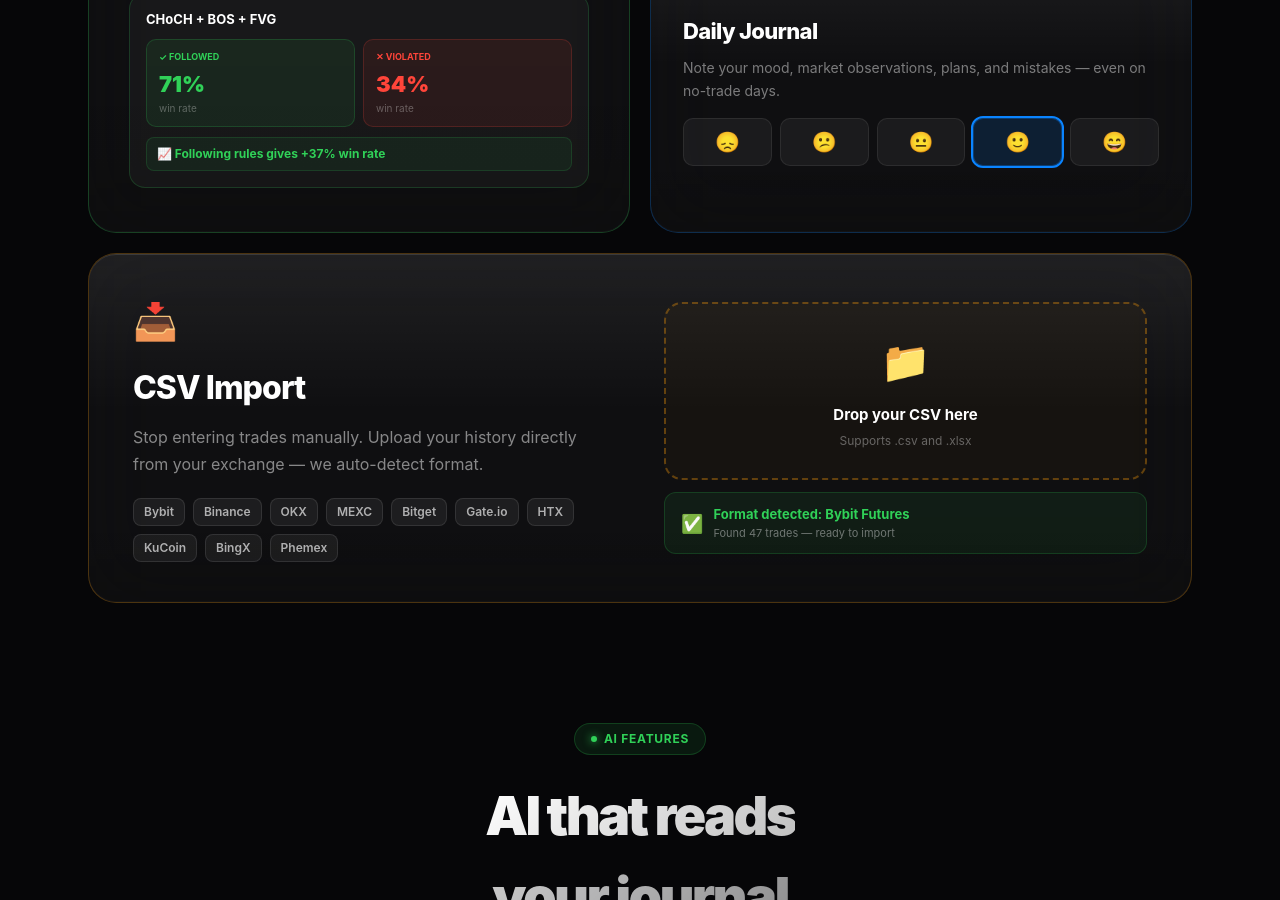
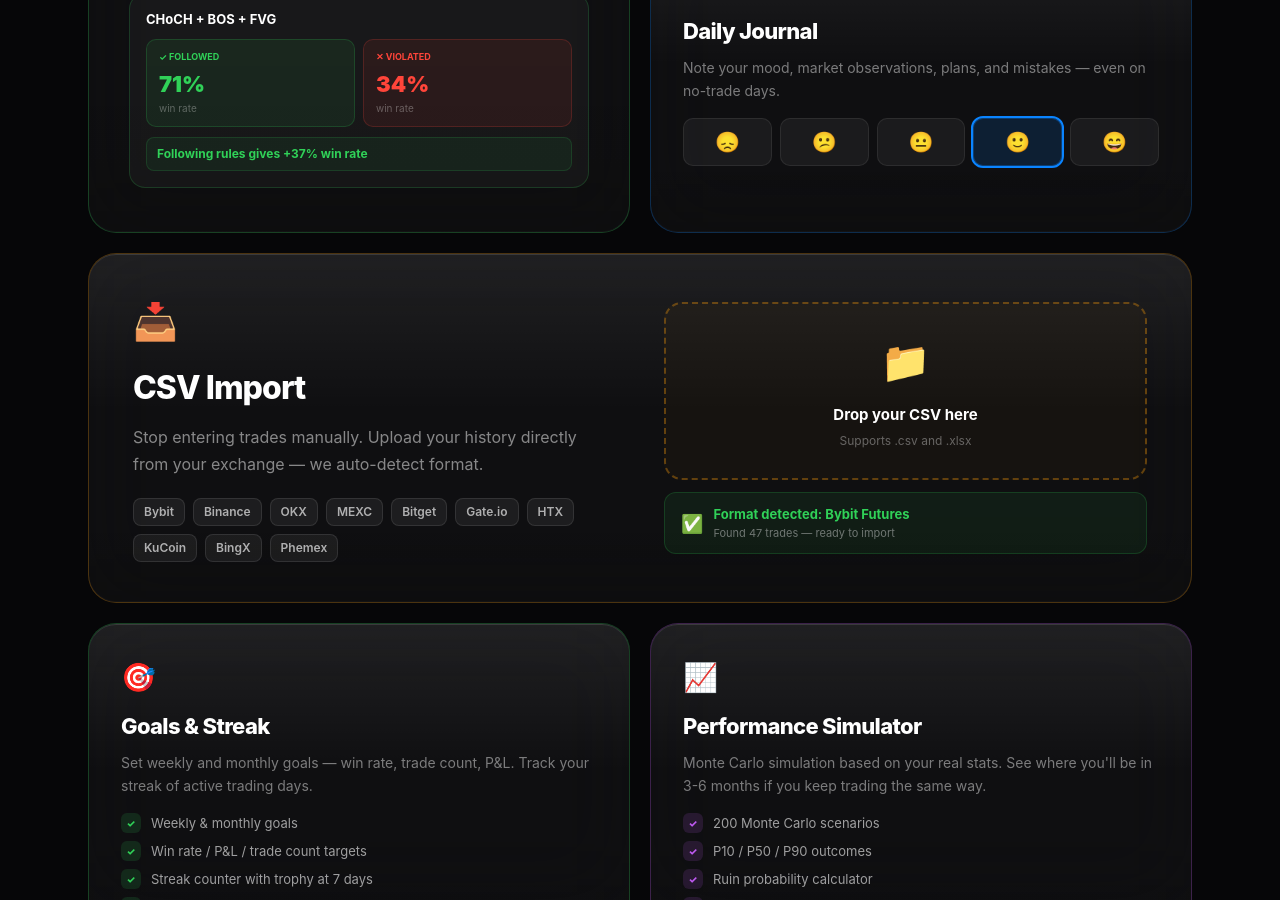
Before and after one commit to rivalden-sys/tradelog_pro, a Next.js app: page / in a window 1280 px wide. Shown: the part 1900-2800 px from the top of the page. Built offline with nearby package versions, Linux system fonts and the light colour scheme.

Commit message:
Update page.tsx

```diff
--- a/app/page.tsx
+++ b/app/page.tsx
@@ -44,7 +44,7 @@ function Glass({ children, accent, style, hover }: { children: React.ReactNode;
         backdropFilter: 'blur(40px)', WebkitBackdropFilter: 'blur(40px)',
         border: `1px solid ${accent ? accent + '40' : hovered ? 'rgba(255,255,255,0.18)' : 'rgba(255,255,255,0.1)'}`,
         borderRadius: 28,
-        boxShadow: `inset 0 1px 0 rgba(255,255,255,0.12), inset 0 -1px 0 rgba(255,255,255,0.03)`,
+        boxShadow: 'inset 0 1px 0 rgba(255,255,255,0.12), inset 0 -1px 0 rgba(255,255,255,0.03)',
         position: 'relative', overflow: 'hidden',
         transition: 'all 0.3s ease',
         ...style,
@@ -100,6 +100,7 @@ export default function Landing() {
     { q: 'How does the AI know my patterns?', a: 'AI reads your actual trade history — setup, result, emotion, playbook compliance, journal mood — and finds patterns specific to your trading.' },
     { q: 'Can I try it before paying?',       a: 'Yes! The Free plan includes up to 20 trades with basic analytics. No credit card required.' },
     { q: 'What is CSV Import?',               a: 'Upload your trades directly from Bybit, Binance, OKX, Bitget, MEXC and more. Trades are parsed and added automatically — no manual entry needed.' },
+    { q: 'What is Performance Simulator?',    a: 'Monte Carlo simulation that projects your current stats into the future. See where you\'ll be in 3-6 months if you keep trading the same way.' },
   ]
 
   return (
@@ -140,7 +141,7 @@ export default function Landing() {
             <GradientText from={GREEN} to="#2ecc71">Grow faster.</GradientText>
           </h1>
           <p style={{ fontSize: isMobile ? 16 : 21, color: 'rgba(255,255,255,0.45)', lineHeight: 1.65, maxWidth: 600, margin: '0 auto 40px' }}>
-            An AI trading journal with coaching, psychology analysis, playbook rules, emotion tracking and daily notes. Stop repeating the same mistakes.
+            An AI trading journal with coaching, psychology analysis, playbook rules, emotion tracking, goals, simulator and daily notes. Stop repeating the same mistakes.
           </p>
           <div style={{ display: 'flex', gap: 12, justifyContent: 'center', flexWrap: 'wrap', marginBottom: 20 }}>
             <Link href="/register" style={{ padding: isMobile ? '14px 28px' : '17px 40px', borderRadius: 16, background: `linear-gradient(135deg, ${GREEN}, #2ecc71)`, color: '#000', textDecoration: 'none', fontSize: isMobile ? 15 : 17, fontWeight: 800, boxShadow: `0 0 50px ${GREEN}55` }}>Start for free →</Link>
@@ -231,7 +232,7 @@ export default function Landing() {
                   </div>
                 </div>
                 <div style={{ fontSize: 12, fontWeight: 700, color: GREEN, background: `${GREEN}12`, border: `1px solid ${GREEN}25`, borderRadius: 8, padding: '7px 10px' }}>
-                  📈 Following rules gives +37% win rate
+                  Following rules gives +37% win rate
                 </div>
               </div>
             </div>
@@ -276,7 +277,8 @@ export default function Landing() {
           </div>
         </div>
 
-        <Glass accent={ORANGE} style={{ padding: isMobile ? '28px 22px' : '40px 44px', borderRadius: 28 }}>
+        {/* CSV Import */}
+        <Glass accent={ORANGE} style={{ padding: isMobile ? '28px 22px' : '40px 44px', borderRadius: 28, marginBottom: isMobile ? 12 : 20 }}>
           <div style={{ display: 'grid', gridTemplateColumns: isMobile ? '1fr' : '1fr 1fr', gap: isMobile ? 20 : 48, alignItems: 'center', position: 'relative', zIndex: 1 }}>
             <div>
               <div style={{ fontSize: 36, marginBottom: 16 }}>📥</div>
@@ -306,6 +308,45 @@ export default function Landing() {
             </div>
           </div>
         </Glass>
+
+        {/* Goals & Streak + Performance Simulator */}
+        <div style={{ display: 'grid', gridTemplateColumns: isMobile ? '1fr' : '1fr 1fr', gap: isMobile ? 12 : 20 }}>
+          <Glass accent={GREEN} style={{ padding: isMobile ? '24px 22px' : '32px 32px', borderRadius: 28 }}>
+            <div style={{ position: 'relative', zIndex: 1 }}>
+              <div style={{ fontSize: 28, marginBottom: 12 }}>🎯</div>
+              <div style={{ fontSize: isMobile ? 18 : 22, fontWeight: 800, color: '#fff', marginBottom: 8, letterSpacing: '-0.03em' }}>Goals & Streak</div>
+              <div style={{ fontSize: isMobile ? 13 : 14, color: 'rgba(255,255,255,0.45)', lineHeight: 1.65, marginBottom: 16 }}>
+                Set weekly and monthly goals — win rate, trade count, P&L. Track your streak of active trading days.
+              </div>
+              <div style={{ display: 'flex', flexDirection: 'column', gap: 8 }}>
+                {['Weekly & monthly goals', 'Win rate / P&L / trade count targets', 'Streak counter with trophy at 7 days', 'Auto-progress from real trades'].map(f => (
+                  <div key={f} style={{ display: 'flex', alignItems: 'center', gap: 10 }}>
+                    <div style={{ width: 20, height: 20, borderRadius: 6, background: `${GREEN}22`, display: 'flex', alignItems: 'center', justifyContent: 'center', fontSize: 10, color: GREEN, flexShrink: 0, fontWeight: 800 }}>{'✓'}</div>
+                    <span style={{ fontSize: isMobile ? 12 : 13, color: 'rgba(255,255,255,0.6)' }}>{f}</span>
+                  </div>
+                ))}
+              </div>
+            </div>
+          </Glass>
+
+          <Glass accent={PURPLE} style={{ padding: isMobile ? '24px 22px' : '32px 32px', borderRadius: 28 }}>
+            <div style={{ position: 'relative', zIndex: 1 }}>
+              <div style={{ fontSize: 28, marginBottom: 12 }}>📈</div>
+              <div style={{ fontSize: isMobile ? 18 : 22, fontWeight: 800, color: '#fff', marginBottom: 8, letterSpacing: '-0.03em' }}>Performance Simulator</div>
+              <div style={{ fontSize: isMobile ? 13 : 14, color: 'rgba(255,255,255,0.45)', lineHeight: 1.65, marginBottom: 16 }}>
+                Monte Carlo simulation based on your real stats. See where you'll be in 3-6 months if you keep trading the same way.
+              </div>
+              <div style={{ display: 'flex', flexDirection: 'column', gap: 8 }}>
+                {['200 Monte Carlo scenarios', 'P10 / P50 / P90 outcomes', 'Ruin probability calculator', 'EV calculator'].map(f => (
+                  <div key={f} style={{ display: 'flex', alignItems: 'center', gap: 10 }}>
+                    <div style={{ width: 20, height: 20, borderRadius: 6, background: `${PURPLE}22`, display: 'flex', alignItems: 'center', justifyContent: 'center', fontSize: 10, color: PURPLE, flexShrink: 0, fontWeight: 800 }}>{'✓'}</div>
+                    <span style={{ fontSize: isMobile ? 12 : 13, color: 'rgba(255,255,255,0.6)' }}>{f}</span>
+                  </div>
+                ))}
+              </div>
+            </div>
+          </Glass>
+        </div>
       </section>
 
       {/* AI FEATURES */}
@@ -323,7 +364,7 @@ export default function Landing() {
             { icon: '🧬', title: 'Psychology',     color: PURPLE, desc: 'Reads your comments and emotions. Finds fear, greed, revenge trading. Gives severity + action.', badge: 'Pro' },
             { icon: '💬', title: 'AI Chat',        color: BLUE,   desc: 'Chat with AI that has full context of your journal, emotions, playbook, and mood. Ask anything.', badge: 'Pro' },
             { icon: '📊', title: 'Trade Analysis', color: RED,    desc: 'Detailed breakdown per trade: entry quality, mistakes, system compliance, AI grade.', badge: 'Pro' },
-            { icon: '📈', title: 'Analytics',      color: GREEN,  desc: 'Win rate by setup & pair, P&L by weekday, Long vs Short, Max Drawdown and more.', badge: 'Free' },
+            { icon: '📈', title: 'Analytics',      color: GREEN,  desc: 'Win rate by setup & pair, P&L by weekday, Long vs Short, MAE/MFE analysis, Max Drawdown and more.', badge: 'Free' },
           ].map(f => (
             <Glass key={f.title} accent={f.color} hover style={{ padding: isMobile ? '22px 18px' : '32px 28px', borderRadius: 22 }}>
               <div style={{ position: 'relative', zIndex: 1 }}>
@@ -425,10 +466,25 @@ export default function Landing() {
           <Glass accent={GREEN} style={{ padding: isMobile ? '28px 22px' : '44px 38px', borderRadius: 28, background: `${GREEN}0d` }}>
             <div style={{ position: 'absolute', top: 18, right: 18, background: `linear-gradient(135deg, ${GOLD}, ${ORANGE})`, color: '#000', fontSize: 10, fontWeight: 800, padding: '4px 12px', borderRadius: 100, zIndex: 2, letterSpacing: '0.04em' }}>BEST VALUE</div>
             <div style={{ position: 'relative', zIndex: 1 }}>
-              <div style={{ fontSize: 13, color: GREEN, marginBottom: 8, fontWeight: 700 }}>Pro ⚡</div>
+              <div style={{ fontSize: 13, color: GREEN, marginBottom: 8, fontWeight: 700 }}>Pro</div>
               <div style={{ fontSize: isMobile ? 40 : 52, fontWeight: 900, letterSpacing: '-0.05em', marginBottom: 4 }}>$19</div>
               <div style={{ fontSize: 13, color: 'rgba(255,255,255,0.25)', marginBottom: 28 }}>per month</div>
-              {['Unlimited trades', 'CSV Import (all exchanges)', 'Playbook + compliance', 'Emotion tracking', 'Daily Journal', 'AI Coach', 'AI Trade Score', 'AI Psychology Analysis', 'AI Chat', 'Analysis history'].map(f => (
+              {[
+                'Unlimited trades',
+                'CSV Import (all exchanges)',
+                'Playbook + compliance',
+                'Emotion tracking',
+                'Daily Journal',
+                'Goals & Streak',
+                'Performance Simulator',
+                'Trade screenshots',
+                'Public profile',
+                'AI Coach',
+                'AI Trade Score',
+                'AI Psychology Analysis',
+                'AI Chat',
+                'Analysis history',
+              ].map(f => (
                 <div key={f} style={{ display: 'flex', alignItems: 'center', gap: 10, marginBottom: 12 }}>
                   <div style={{ width: 20, height: 20, borderRadius: 6, background: `${GREEN}25`, display: 'flex', alignItems: 'center', justifyContent: 'center', fontSize: 10, color: GREEN, flexShrink: 0, fontWeight: 800 }}>✓</div>
                   <span style={{ fontSize: isMobile ? 13 : 14, color: 'rgba(255,255,255,0.8)' }}>{f}</span>
```
